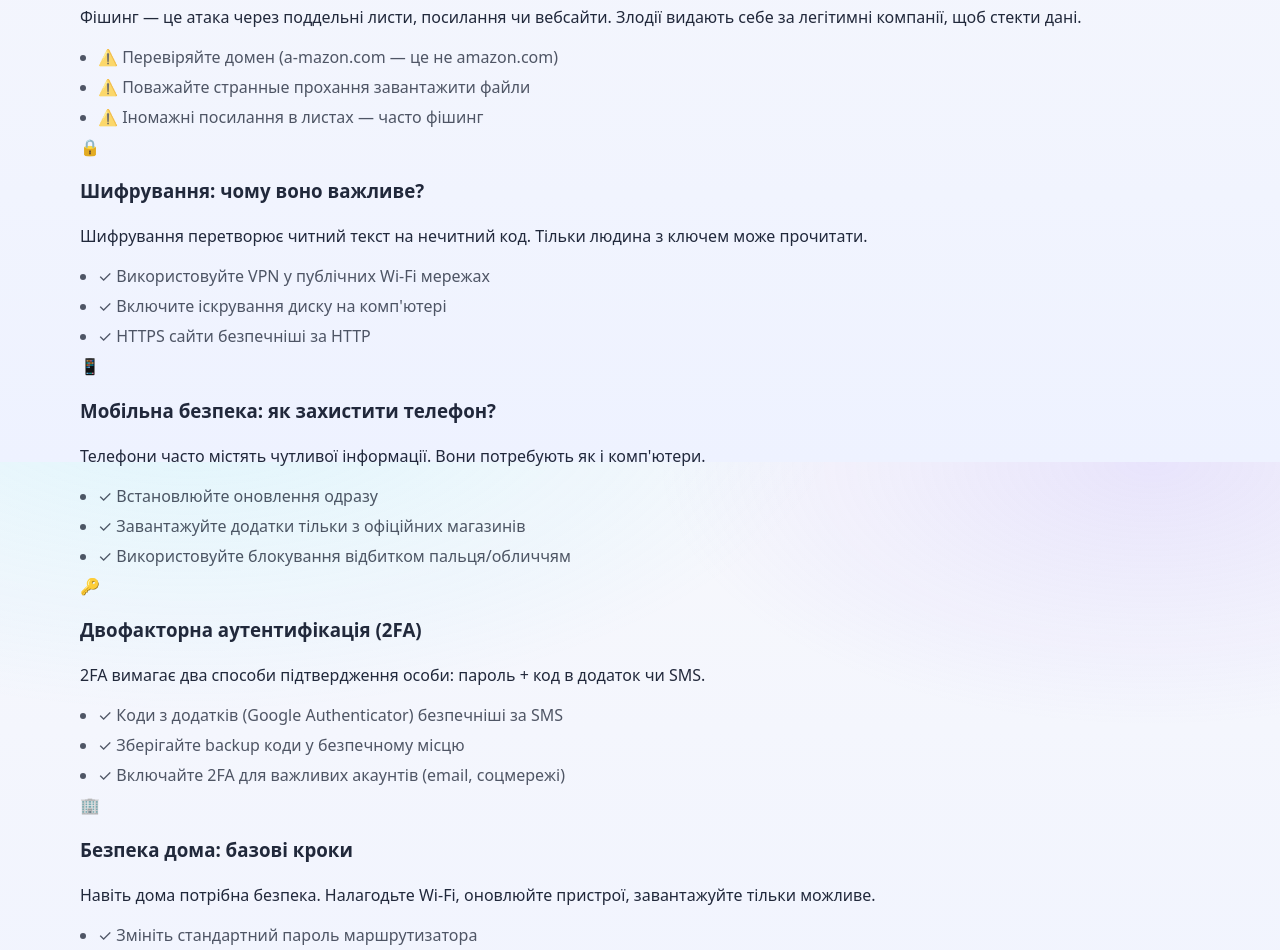
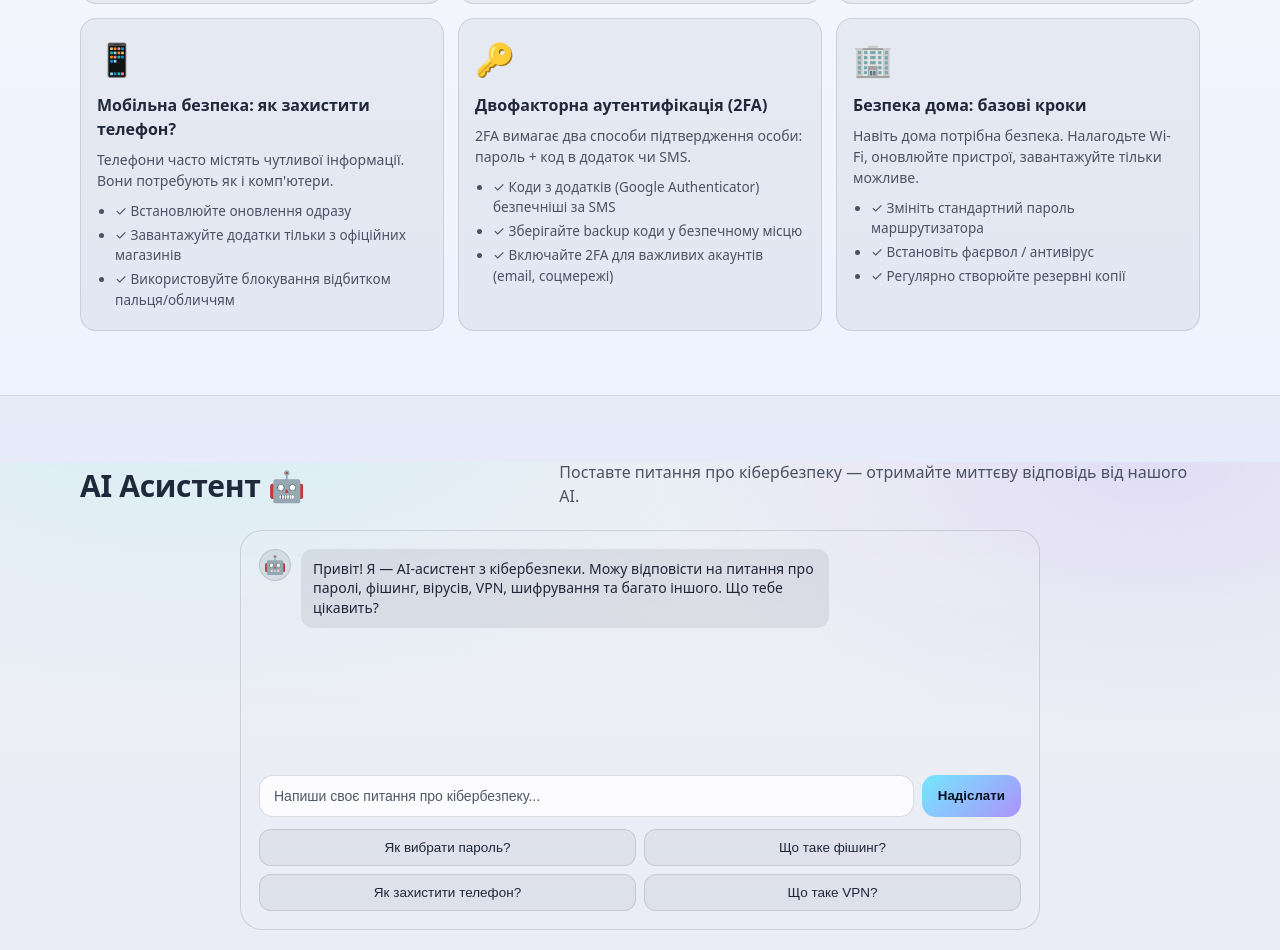
Before and after one commit to illyaa234/kyivSEC.github.io, a plain HTML site: page index.html in a window 1280 px wide. Shown: the part 2738-3688 px from the top of the page. Drawn offline with Linux system fonts and the light colour scheme.

Commit message:
Update styles.css

```diff
--- a/styles.css
+++ b/styles.css
@@ -705,6 +705,162 @@ textarea:focus {
   justify-items: start;
 }
 
+.lessons__grid {
+  display: grid;
+  grid-template-columns: repeat(3, minmax(0, 1fr));
+  gap: 14px;
+}
+.lesson {
+  border-radius: var(--radius);
+  border: 1px solid var(--border);
+  background: var(--surface);
+  padding: 16px;
+  transition: all 0.3s ease;
+}
+.lesson:hover {
+  border-color: rgba(110, 231, 255, 0.4);
+  box-shadow: 0 8px 24px rgba(0, 0, 0, 0.24);
+  transform: translateY(-4px);
+}
+.lesson__icon {
+  font-size: 32px;
+  margin-bottom: 10px;
+}
+.lesson h3 {
+  margin: 8px 0 8px;
+  font-size: 16px;
+}
+.lesson p {
+  margin: 0 0 10px;
+  color: var(--muted);
+  font-size: 14px;
+}
+.list--small {
+  margin: 0;
+  padding-left: 18px;
+  color: var(--muted);
+  font-size: 13.5px;
+}
+.list--small li {
+  margin: 4px 0;
+}
+
+.ai-container {
+  max-width: 800px;
+  margin: 0 auto;
+}
+.ai-chat {
+  border-radius: var(--radius2);
+  border: 1px solid var(--border-strong);
+  background: linear-gradient(180deg, rgba(255, 255, 255, 0.05), rgba(255, 255, 255, 0.02));
+  padding: 18px;
+  min-height: 400px;
+  display: flex;
+  flex-direction: column;
+}
+.ai-messages {
+  flex: 1;
+  overflow-y: auto;
+  margin-bottom: 14px;
+  display: flex;
+  flex-direction: column;
+  gap: 12px;
+  max-height: 300px;
+  padding-right: 8px;
+}
+.ai-message {
+  display: flex;
+  gap: 10px;
+  align-items: flex-start;
+}
+.ai-message--bot {
+  justify-content: flex-start;
+}
+.ai-message--user {
+  justify-content: flex-end;
+}
+.ai-message__avatar {
+  width: 32px;
+  height: 32px;
+  border-radius: 50%;
+  display: flex;
+  align-items: center;
+  justify-content: center;
+  background: var(--surface2);
+  border: 1px solid var(--border);
+  font-size: 18px;
+  flex-shrink: 0;
+}
+.ai-message--user .ai-message__avatar {
+  background: rgba(110, 231, 255, 0.2);
+}
+.ai-message__content {
+  max-width: 70%;
+  padding: 10px 12px;
+  border-radius: 12px;
+  background: var(--surface2);
+  color: var(--text);
+  font-size: 14px;
+  line-height: 1.4;
+}
+.ai-message--user .ai-message__content {
+  background: rgba(110, 231, 255, 0.18);
+}
+
+.ai-input-area {
+  display: flex;
+  gap: 8px;
+  margin-bottom: 12px;
+}
+.ai-input {
+  flex: 1;
+  padding: 12px 14px !important;
+  border-radius: 14px !important;
+  border: 1px solid var(--border-strong) !important;
+  background: var(--input-bg) !important;
+  color: var(--text) !important;
+  font-size: 14px;
+}
+.ai-input::placeholder {
+  color: var(--muted);
+}
+.ai-send-btn {
+  padding: 12px 16px;
+  border-radius: 14px;
+  border: none;
+  background: linear-gradient(135deg, rgba(110, 231, 255, 0.95), rgba(167, 139, 250, 0.92));
+  color: #061023;
+  font-weight: 650;
+  cursor: pointer;
+  transition: all 0.2s ease;
+}
+.ai-send-btn:hover {
+  filter: brightness(1.05);
+}
+.ai-send-btn:active {
+  transform: scale(0.98);
+}
+
+.ai-quick-questions {
+  display: grid;
+  grid-template-columns: repeat(2, 1fr);
+  gap: 8px;
+}
+.ai-quick-btn {
+  padding: 10px 12px;
+  border-radius: 12px;
+  border: 1px solid var(--border);
+  background: var(--surface);
+  color: var(--text);
+  font-size: 13.5px;
+  cursor: pointer;
+  transition: all 0.2s ease;
+}
+.ai-quick-btn:hover {
+  background: var(--surface2);
+  border-color: rgba(110, 231, 255, 0.3);
+}
+
 @media (max-width: 980px) {
   .hero__grid {
     grid-template-columns: 1fr;
@@ -727,6 +883,9 @@ textarea:focus {
   .section__head {
     flex-direction: column;
     align-items: flex-start;
+  }
+  .lessons__grid {
+    grid-template-columns: repeat(2, minmax(0, 1fr));
   }
 }
 @media (max-width: 640px) {
@@ -779,6 +938,15 @@ textarea:focus {
   .steps {
     grid-template-columns: 1fr;
   }
+  .lessons__grid {
+    grid-template-columns: 1fr;
+  }
+  .ai-message__content {
+    max-width: 85%;
+  }
+  .ai-quick-questions {
+    grid-template-columns: 1fr;
+  }
 }
 
 @media (prefers-reduced-motion: reduce) {
```
